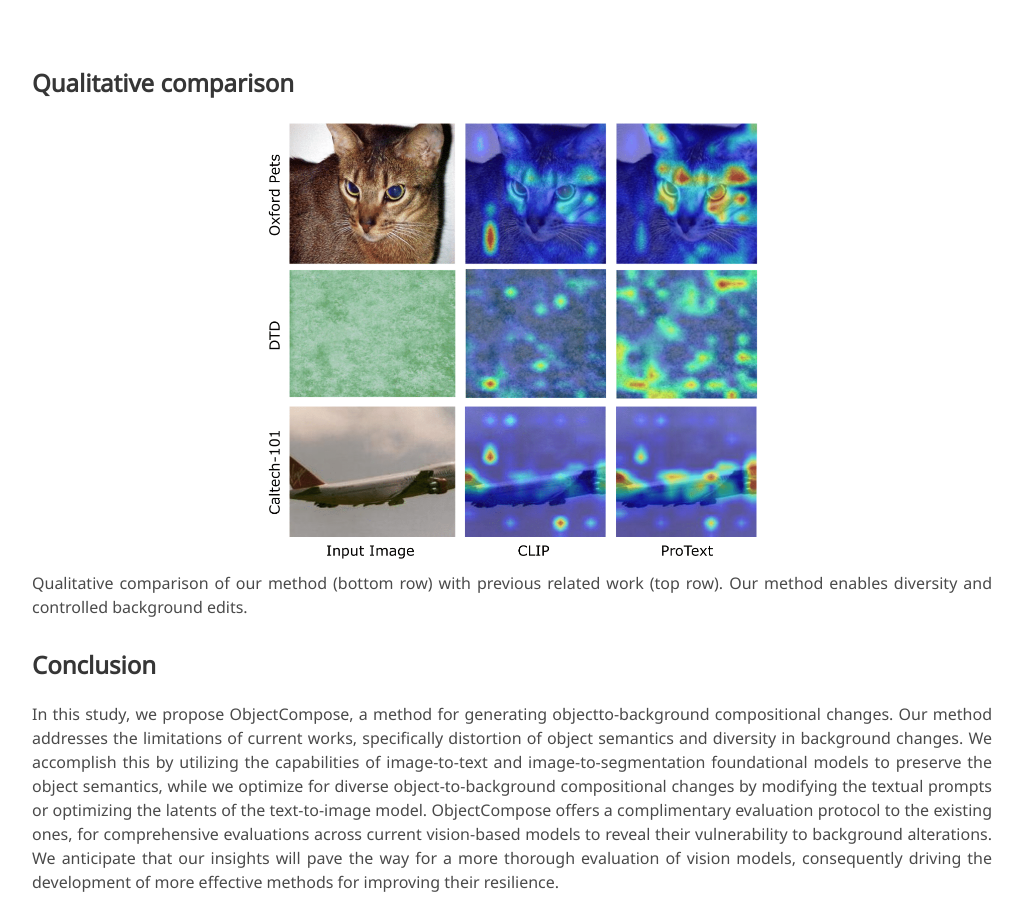
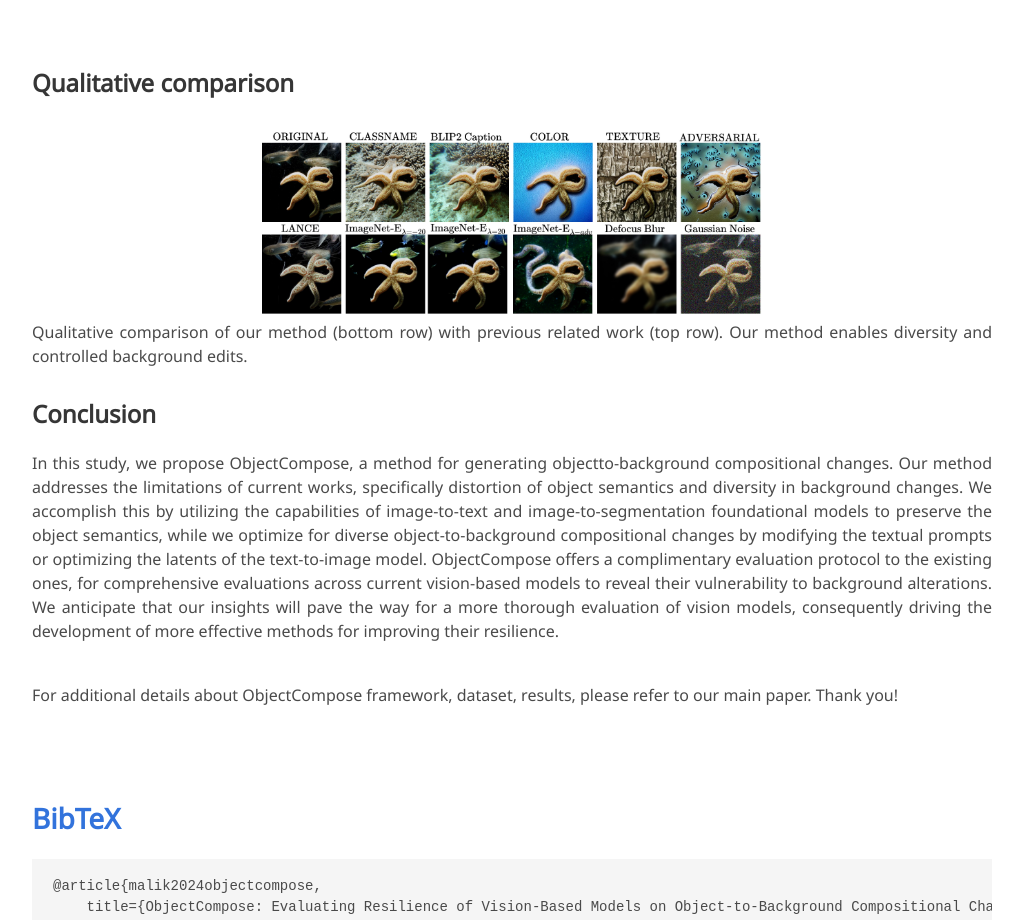
Before and after one commit to huzaifa1090/objectCompose, a plain HTML site: page index.html in a window 1280 px wide. Shown: the part 4069-4989 px from the top of the page, without its empty margins (128-1151 px from the left). Drawn offline with nearby package versions, Linux system fonts and the light colour scheme; some icons are missing; a web font is replaced by a local one.

Commit message:
minor changers

```diff
--- a/index.html
+++ b/index.html
@@ -405,7 +405,7 @@ ProText with text-only training improves over CLIP, CuPL, and prior 16-shot imag
 
              <h3 class="title is-4 has-text-justified">Qualitative comparison</h3>
               <div class="item item-sunflowers">
-                <img src="./static/images/attention_map.png" width="500" height="600"/>
+                <img src="./static/images/qualitative.jpg" width="500" height="600"/>
               </div>
                 <div class="content has-text-justified">
           <p>
```
Also changed, not shown: static/images/attention_map.png (deleted), static/images/qualitative.jpg (added).
